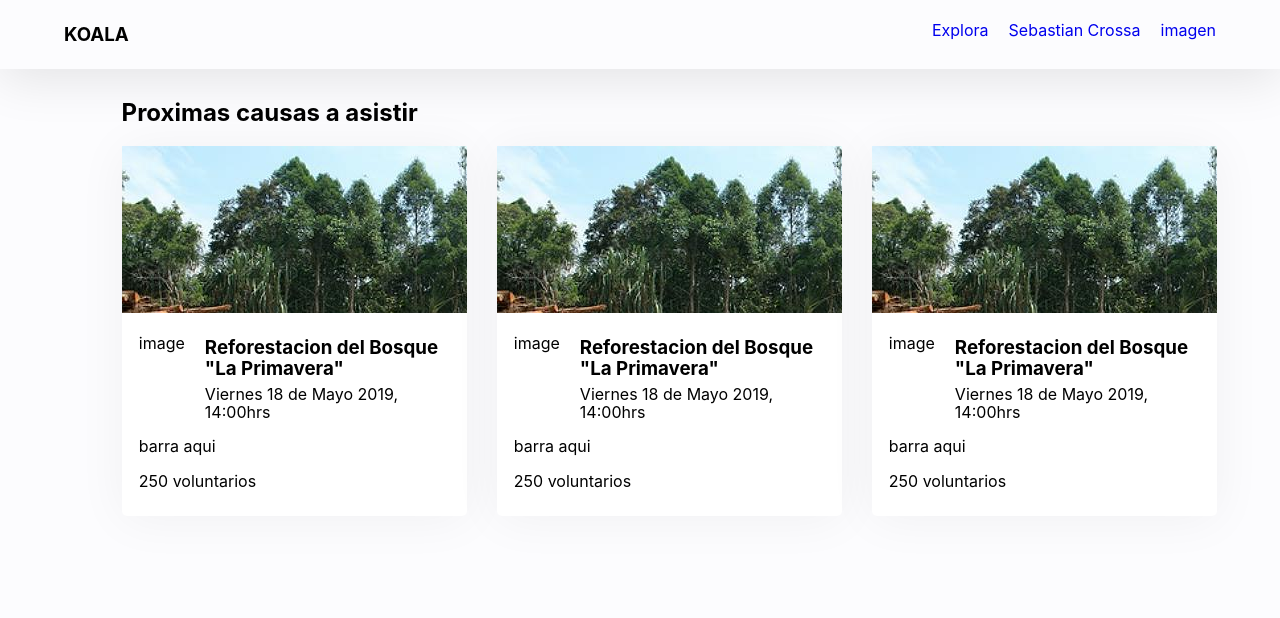
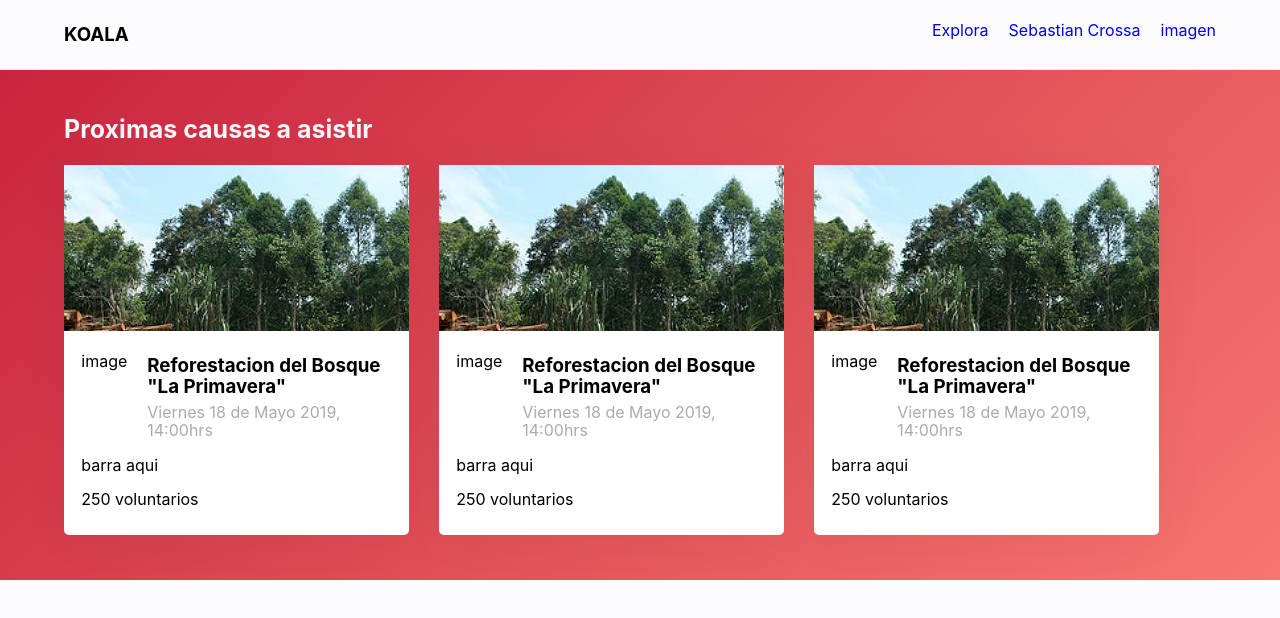
Before and after one commit to sebastiancrossa/koala, a React (Create React App) app: page / in a window 1280 px wide. Shown: the top 618 px of the page. Built offline with nearby package versions, Linux system fonts and the light colour scheme.

Commit message:
Completed causes to attend section

```diff
--- a/src/App.js
+++ b/src/App.js
@@ -15,8 +15,9 @@ class App extends Component {
           <Navbar />
 
           <div className='container'>
-            <div className='app-toplayout' />
-            <ProximasCausas />
+            <div className='app-toplayout'>
+              <ProximasCausas />
+            </div>
           </div>
         </div>
       </Router>
--- a/src/components/Causa.css
+++ b/src/components/Causa.css
@@ -28,4 +28,5 @@
 
 .causa-tarjeta-bottom-info-right-fecha {
   margin-top: 5px;
+  color: #acabab;
 }
--- a/src/layout/ProximasCausas.css
+++ b/src/layout/ProximasCausas.css
@@ -1,5 +1,27 @@
+.proximascausas {
+  background: #c9243d;
+  background: -moz-linear-gradient(-45deg, #c9243d 0%, #f7766f 100%);
+  background: -webkit-linear-gradient(-45deg, #c9243d 0%, #f7766f 100%);
+  background: linear-gradient(135deg, #c9243d 0%, #f7766f 100%);
+  filter: progid:DXImageTransform.Microsoft.gradient( startColorstr='#c9243d', endColorstr='#f7766f',GradientType=1 );
+
+  position: absolute;
+  width: 100%;
+  top: 69.5px;
+  left: 0px;
+  right: 0px;
+
+  padding-bottom: 40px;
+  padding-top: 20px;
+}
+
 .proximascausas-causas-grid {
   display: grid;
   grid-template-columns: repeat(5, auto);
   grid-gap: 30px;
 }
+
+.proximascausas-titulo {
+  font-size: 25px;
+  color: #f6f6fd;
+}
```
Also changed, not shown: src/stories/index.js (+7 -3 lines).
